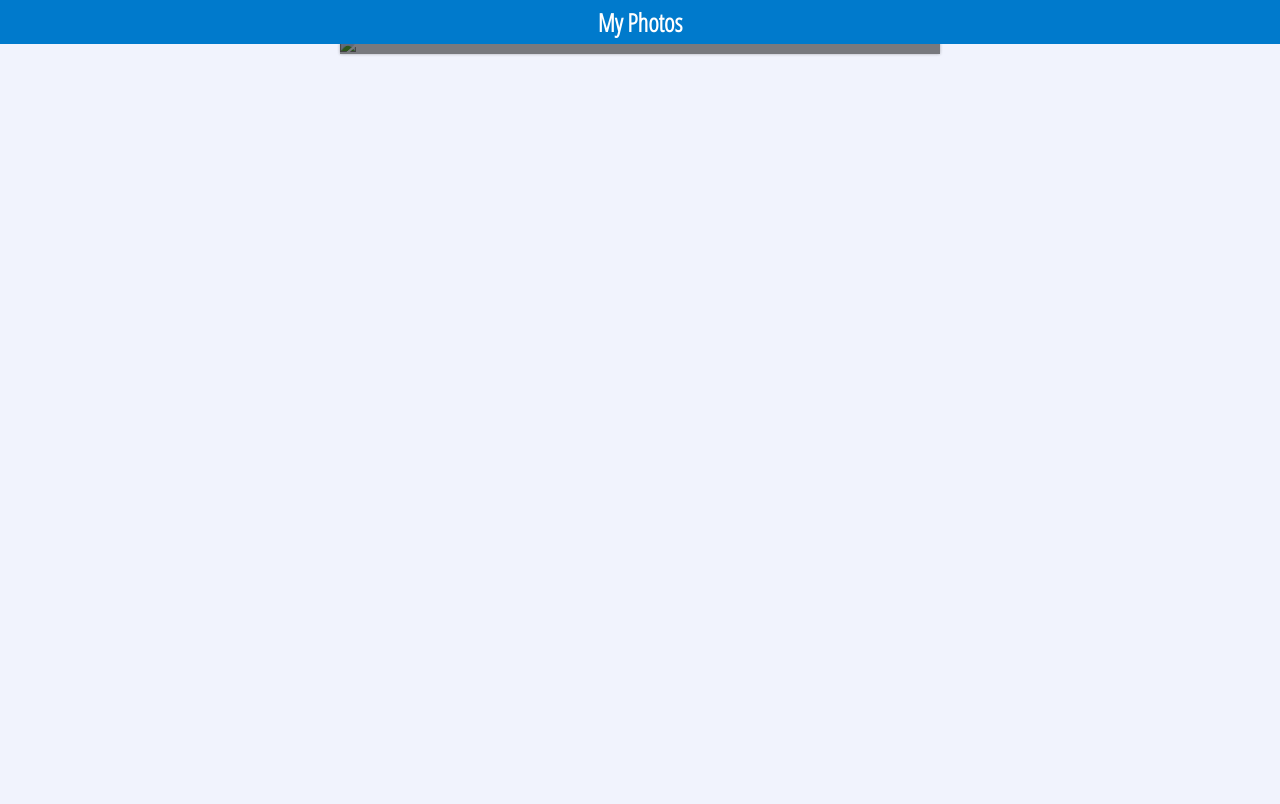
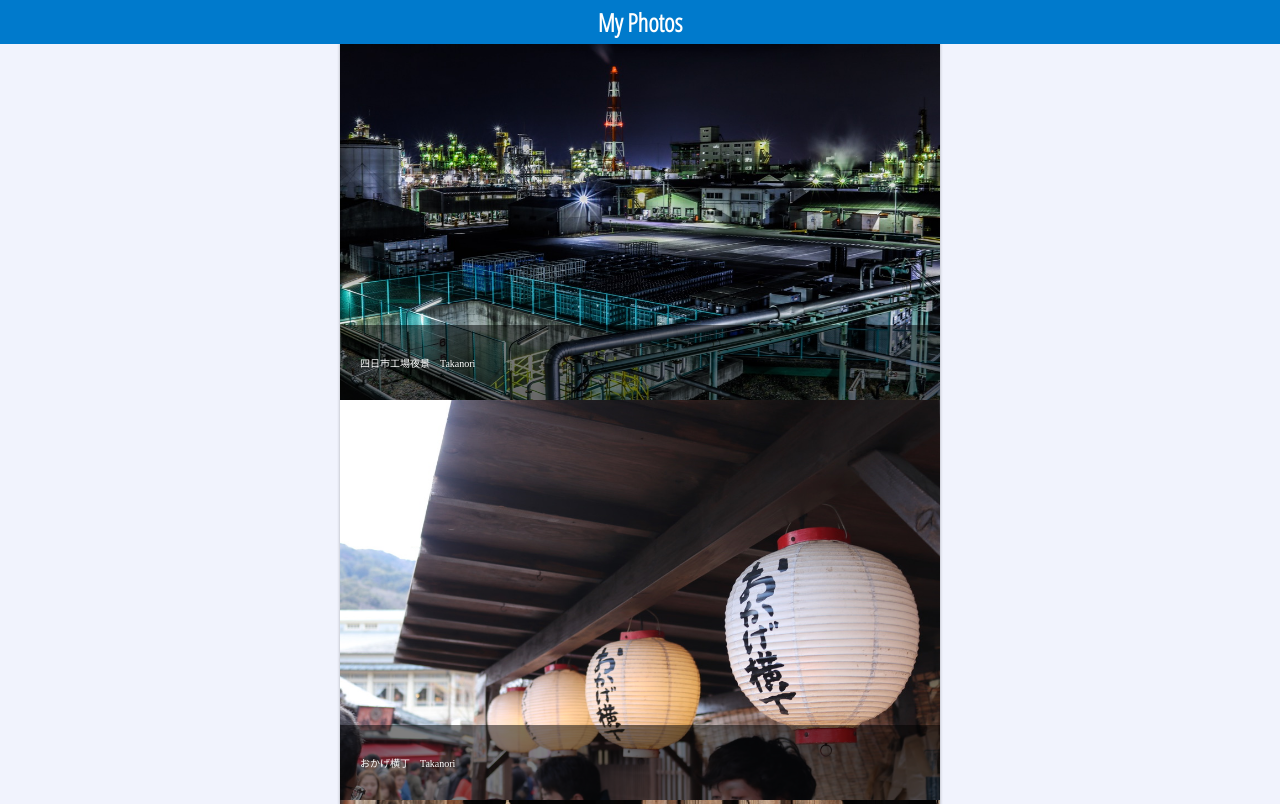
Before and after one commit to TKNRi/MyPhotos, a plain HTML site: page index.html in a window 1280 px wide. Shown: the top 804 px of the page. Drawn offline with Linux system fonts and the light colour scheme.

Commit message:
Update index.html

```diff
--- a/index.html
+++ b/index.html
@@ -16,15 +16,15 @@
   <div class="container">
     <div id="img_unit">
       <div class="photo">
-        <img src="img/img01.jpg">
+        <img src="img01.jpg">
         <div class="inner"><p>四日市工場夜景<span>Takanori</span></p></div>
       </div>
       <div class="photo">
-        <img src="img/img02.jpg">
+        <img src="img02.jpg">
         <div class="inner"><p>おかげ横丁<span>Takanori</span></p></div>
       </div>
       <div class="photo">
-        <img src="img/img03.jpg">
+        <img src="img03.jpg">
         <div class="inner"><p>昼寝<span>Takanori</span></p></div>
       </div>
     </div>
```
